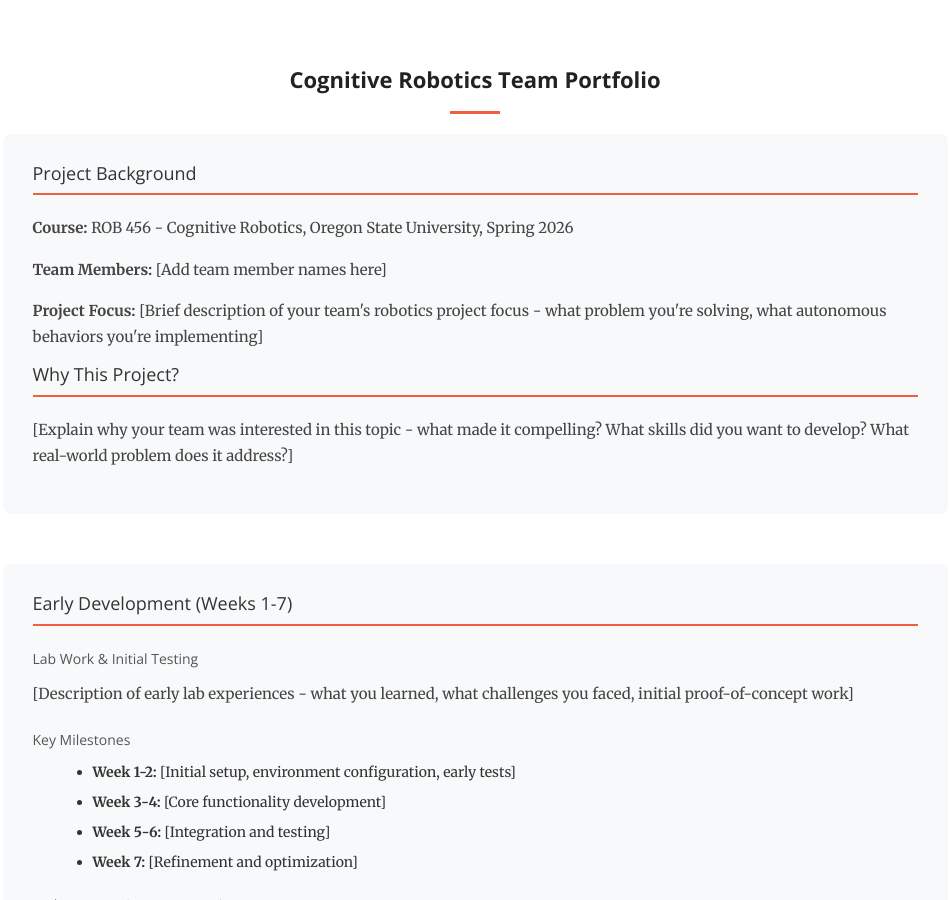
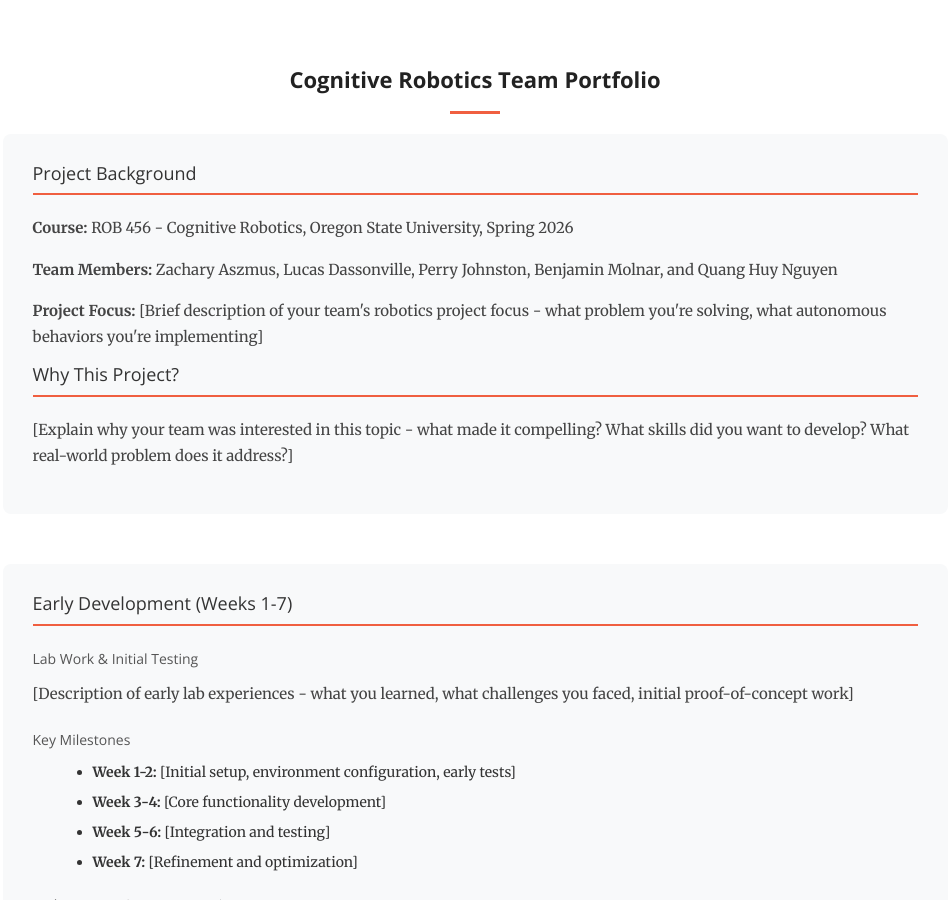
Before and after one commit to perryismyname/perryismyname.github.io, a Jekyll site: the page built from robotics-portfolio/index.html, in a window 1280 px wide and 900 px high, scrolled down 332 px. Shown: the whole window, without its empty margins (170-1119 px from the left). Built offline with Jekyll 4.4.1, drawn with Linux system fonts in a browser that asks for light colours.

Commit message:
Update team members in project background

```diff
--- a/robotics-portfolio/index.html
+++ b/robotics-portfolio/index.html
@@ -7,7 +7,7 @@ descriptor: Team portfolio showcasing autonomous robotics projects from ROB 456
 {% capture project_background %}
 <h4>Project Background</h4>
 <p><strong>Course:</strong> ROB 456 - Cognitive Robotics, Oregon State University, Spring 2026</p>
-<p><strong>Team Members:</strong> [Add team member names here]</p>
+<p><strong>Team Members:</strong> Zachary Aszmus, Lucas Dassonville, Perry Johnston, Benjamin Molnar, and Quang Huy Nguyen</p>
 <p><strong>Project Focus:</strong> [Brief description of your team's robotics project focus - what problem you're solving, what autonomous behaviors you're implementing]</p>
 
 <h4>Why This Project?</h4>
```
